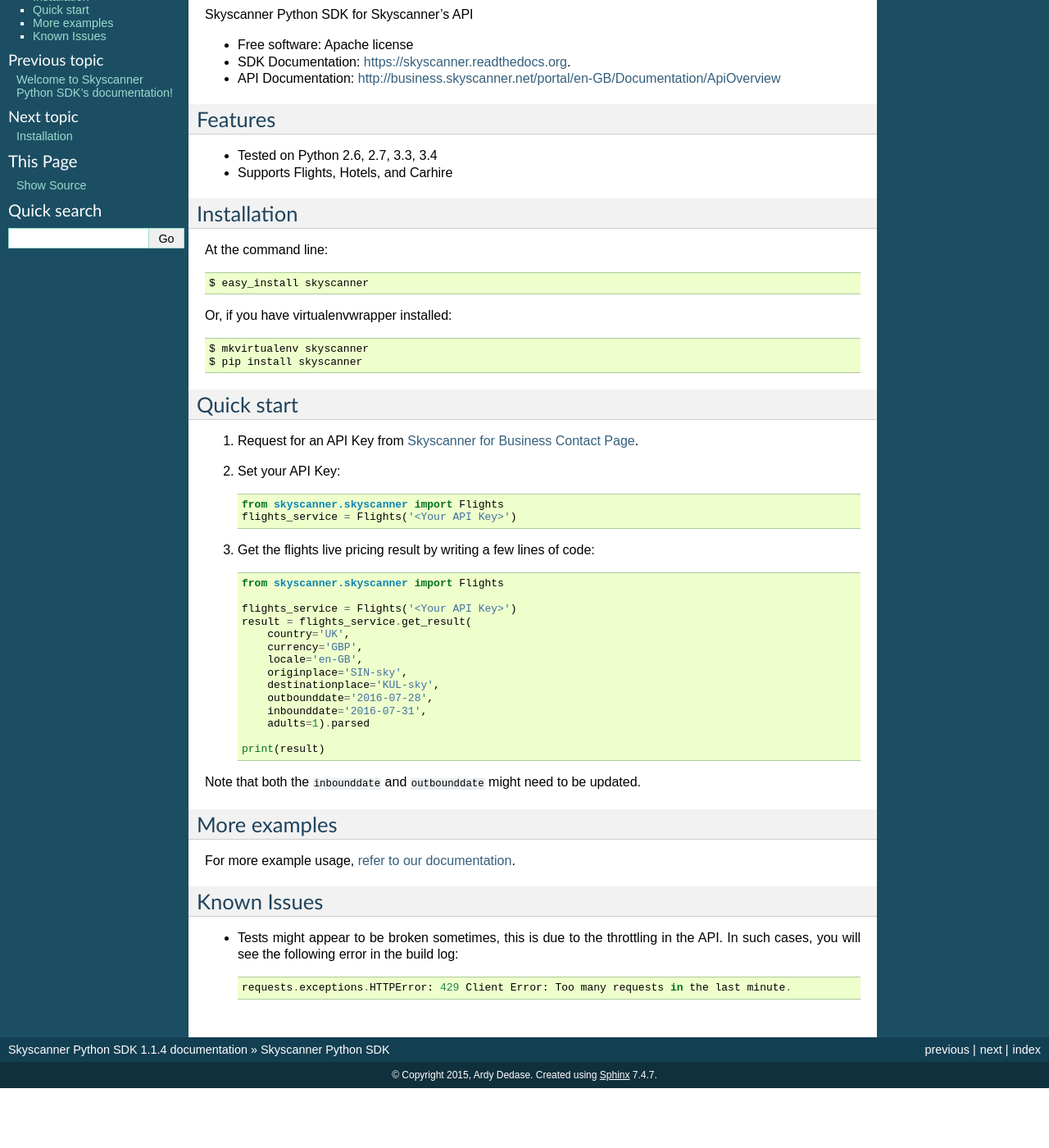
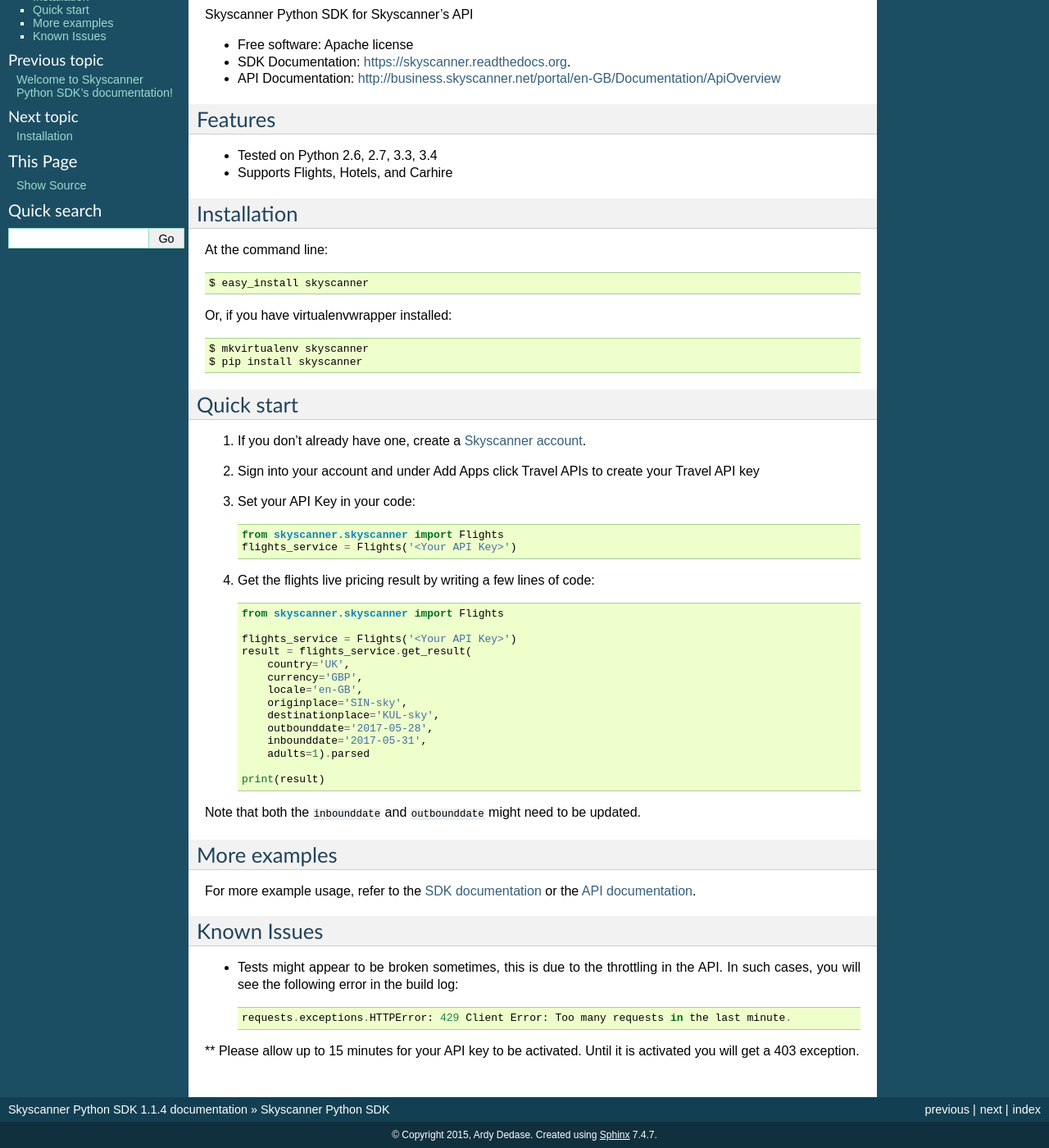
Before and after one commit to Skyscanner/skyscanner-python-sdk, a Sphinx documentation site: the page built from docs/readme.rst, in a window 1280 px wide and 1400 px high, scrolled down 118 px. Shown: the whole window at 82% size. Built offline with Sphinx 7.4.7, drawn with Linux system fonts in a browser that asks for light colours; before the commit the page ends 1445 px from its top, so only the background shows below that.

Commit message:
updating the README file with API key instructions, documentation links and moved dates to 2017

```diff
--- a/README.rst
+++ b/README.rst
@@ -46,13 +46,14 @@ Or, if you have virtualenvwrapper installed::
 Quick start
 -----------
 
-1. Request for an API Key from `Skyscanner for Business Contact Page`_.
-2. Set your API Key::
+1. If you don't already have one, create a `Skyscanner account`_.
+2. Sign into your account and under Add Apps click Travel APIs to create your Travel API key
+3. Set your API Key in your code::
 
     from skyscanner.skyscanner import Flights
     flights_service = Flights('<Your API Key>')
 
-3. Get the flights live pricing result by writing a few lines of code::
+4. Get the flights live pricing result by writing a few lines of code::
 
     from skyscanner.skyscanner import Flights
 
@@ -63,23 +64,24 @@ Quick start
         locale='en-GB',
         originplace='SIN-sky',
         destinationplace='KUL-sky',
-        outbounddate='2016-07-28',
-        inbounddate='2016-07-31',
+        outbounddate='2017-05-28',
+        inbounddate='2017-05-31',
         adults=1).parsed
 
     print(result)
 
 Note that both the ``inbounddate`` and ``outbounddate`` might need to be updated.
 
-.. _Skyscanner for Business Contact Page: http://en.business.skyscanner.net/en-gb/contact/
+.. _Skyscanner account: http://portal.business.skyscanner.net/en-gb/accounts/login/
 
 
 More examples
 -------------
 
-For more example usage, `refer to our documentation`_.
+For more example usage, refer to the `SDK documentation`_ or the `API documentation`_.
 
-.. _refer to our documentation: https://skyscanner.readthedocs.org/en/latest/usage.html
+.. _SDK documentation: https://skyscanner.readthedocs.org/en/latest/usage.html
+.. _API documentation: http://business.skyscanner.net/portal/en-GB/Documentation/ApiOverview
 
 
 Known Issues
@@ -88,3 +90,5 @@ Known Issues
 * Tests might appear to be broken sometimes, this is due to the throttling in the API. In such cases, you will see the following error in the build log::
 
         requests.exceptions.HTTPError: 429 Client Error: Too many requests in the last minute.
+
+** Please allow up to 15 minutes for your API key to be activated. Until it is activated you will get a 403 exception.
```
Also changed, not shown: docs/usage.rst (+14 -14 lines).
